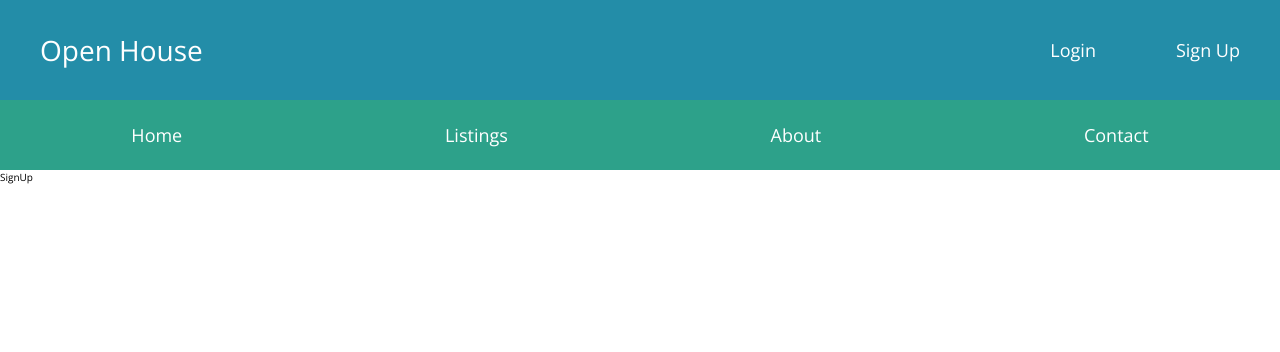
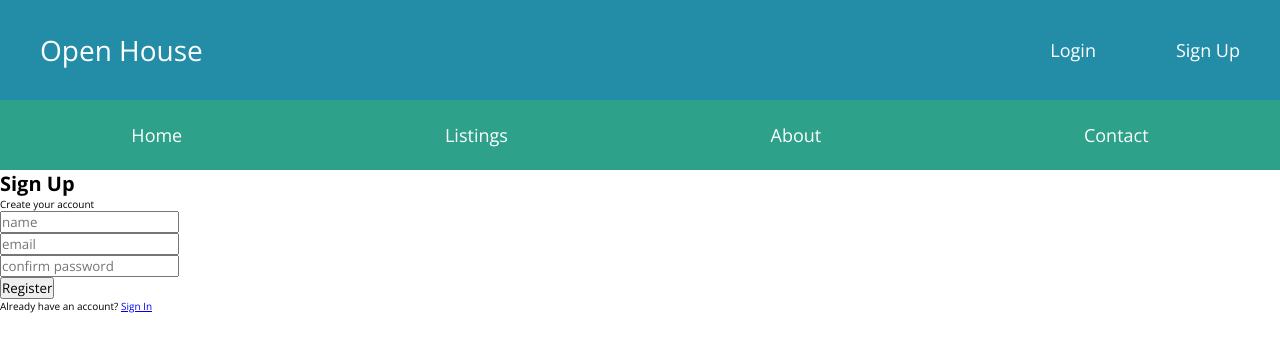
Before and after one commit to FedeCraviotto/open-house, a React (Create React App) app in the folder client/: page /signup in a window 1280 px wide. Shown: the top 352 px of the page. Built offline with nearby package versions, Linux system fonts and the light colour scheme.

Commit message:
Helmet Async Login Register

```diff
--- a/client/package.json
+++ b/client/package.json
@@ -10,6 +10,7 @@
     "axios": "^1.3.3",
     "react": "^18.2.0",
     "react-dom": "^18.2.0",
+    "react-helmet-async": "^1.3.0",
     "react-redux": "^8.0.5",
     "react-router-dom": "^6.8.1",
     "react-scripts": "5.0.1",
--- a/client/public/index.html
+++ b/client/public/index.html
@@ -3,10 +3,6 @@
   <head>
     <meta charset="utf-8" />
     <meta name="viewport" content="width=device-width, initial-scale=1" />
-    <meta
-      name="description"
-      content="Web site created using create-react-app"
-    />
     <link
       href="https://fonts.googleapis.com/css2?family=Open+Sans:wght@300;400;500;600;700;800&display=swap"
       rel="stylesheet"
@@ -17,7 +13,6 @@
         margin: 0;
       }
     </style>
-    <title>React App</title>
   </head>
   <body>
     <noscript>You need to enable JavaScript to run this app.</noscript>
--- a/client/src/App.js
+++ b/client/src/App.js
@@ -17,7 +17,7 @@
   return (
     <Provider store={store}>
       <Router>
-        <Layout wft={true}>
+        <Layout>
           <Routes>
             <Route exact path="/" element={<Home />} />
             <Route exact path="/about" element={<About />} />
--- a/client/src/pages/Login.jsx
+++ b/client/src/pages/Login.jsx
@@ -1,8 +1,86 @@
-import React from "react";
+import React, { useState } from "react";
+import { Link, Navigate } from "react-router-dom";
+import { Helmet, HelmetProvider } from "react-helmet-async";
+import { connect } from "react-redux";
+import PropTypes from "prop-types";
+import { login } from "../actions/auth";
 
-function Login(){
-    return(
-        <div className="login">Login</div>
-    )
+// {useNavigate}
+// const navigate = useNavigate()
+// navigate('/algo')
+
+// Las props vienen del mapeo antes del export default
+// Trae
+function Login({ login, isAuthenticated }) {
+  const [formData, setFormData] = useState({
+    email: "",
+    password: "",
+  });
+  const { email, password } = formData;
+
+  const changeInputs = (e) =>
+    setFormData({ ...formData, [e.target.name]: e.target.value });
+
+  const submitForm = (e) => {
+    e.preventDefault();
+    login(email, password);
+  };
+
+  if (isAuthenticated) return <Navigate to="/redirect" replace={true} />;
+
+  return (
+    <div className="auth">
+      <HelmetProvider>
+        <Helmet>
+          <title>Open House | Login</title>
+          <meta name="description" content="Login page" />
+        </Helmet>
+        <h1 className="auth__title">Login</h1>
+        <p className="auth__lead">Sign into your account</p>
+        <form className="auth__form" onSubmit={(e)=>submitForm(e)}>
+          <div className="auth__form__group">
+            <input
+              type="email"
+              className="auth__form__input"
+              name="email"
+              placeholder="email"
+              value={email}
+              onChange={(e) => changeInputs(e)}
+              required
+            />
+          </div>
+          <div className="auth__form__group">
+            <input
+              type="password"
+              className="auth__form__input"
+              placeholder="password"
+              name="password"
+              value={password}
+              onChange={(e) => changeInputs(e)}
+              minLength="6"
+              required
+            />
+          </div>
+          <button className="auth__form__button">Login</button>
+        </form>
+        <p className="auth__authtext">
+          Don't have an account?{" "}
+          <Link className="auth__authtext__link" to="/signup">
+            Sign Up
+          </Link>
+        </p>
+      </HelmetProvider>
+    </div>
+  );
 }
-export default Login;
+
+Login.propTypes = {
+  login: PropTypes.func.isRequired,
+  isAuthenticated: PropTypes.bool,
+};
+
+const mapStateToProps = (state) => ({
+  isAuthenticated: state.auth.isAuthenticated,
+});
+
+export default connect(mapStateToProps, { login })(Login);
--- a/client/src/pages/SignUp.jsx
+++ b/client/src/pages/SignUp.jsx
@@ -1,8 +1,98 @@
-import React from "react";
+import React, { useState } from "react";
+import { connect } from "react-redux";
+import { Link, Navigate } from "react-router-dom";
+import { Helmet, HelmetProvider } from "react-helmet-async";
+import { setAlert } from "../actions/alert";
+import { signup } from "../actions/auth";
+import PropTypes from "prop-types";
 
-function SignUp(){
-    return(
-        <div className="sign-up">SignUp</div>
-    )
+function SignUp({ setAlert, signup, isAuthenticated }) {
+  const [formData, setFormData] = useState({
+    name: "",
+    email: "",
+    password: "",
+    password2: "",
+  });
+
+  const { name, email, password, password2 } = formData;
+
+  const changeInputs = (e) =>
+    setFormData({ ...formData, [e.target.name]: e.target.value });
+
+  const submitForm = (e) => {
+    e.preventDefault();
+    if (password === password2) {
+      setAlert("Passwords do not match", "error");
+    } else {
+      signup({ name, email, password, password2 });
+    }
+  };
+
+  if (isAuthenticated) return <Navigate to="/redirect" replace={true} />;
+
+  return (
+    <div className="auth">
+      <HelmetProvider>
+        <Helmet>
+          <title>Open House | Sign Up</title>
+          <meta name="description" content="Sign up page" />
+        </Helmet>
+        <h1 className="auth__title">Sign Up</h1>
+        <p className="auth__lead">Create your account</p>
+        <form className="auth__form" onSubmit={(e)=>submitForm(e)}>
+          <div className="auth__form__group">
+            <input
+              type="name"
+              className="auth__form__input"
+              name="name"
+              placeholder="name"
+              value={name}
+              onChange={(e) => changeInputs(e)}
+              required
+            />
+          </div>
+          <div className="auth__form__group">
+            <input
+              type="email"
+              className="auth__form__input"
+              name="email"
+              placeholder="email"
+              value={email}
+              onChange={(e) => changeInputs(e)}
+              required
+            />
+          </div>
+          <div className="auth__form__group">
+            <input
+              type="password2"
+              className="auth__form__input"
+              placeholder="confirm password"
+              name="password2"
+              value={password2}
+              onChange={(e) => changeInputs(e)}
+              minLength="6"
+            />
+          </div>
+          <button className="auth__form__button">Register</button>
+        </form>
+        <p className="auth__authtext">
+          Already have an account?{" "}
+          <Link className="auth__authtext__link" to="/login">
+            Sign In
+          </Link>
+        </p>
+      </HelmetProvider>
+    </div>
+  );
 }
-export default SignUp;
+
+SignUp.propTypes = {
+    setAlert : PropTypes.func.isRequired,
+    signup: PropTypes.func.isRequired,
+    isAuthenticated: PropTypes.bool,
+  };
+
+  const mapStateToProps = (state) => ({
+    isAuthenticated: state.auth.isAuthenticated,
+  });
+export default connect(mapStateToProps, { setAlert, signup })(SignUp);
```
Also changed, not shown: 1 other file (tests, documents, lock files or other folders).
